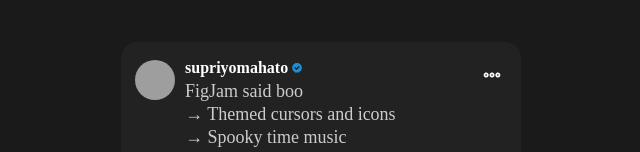
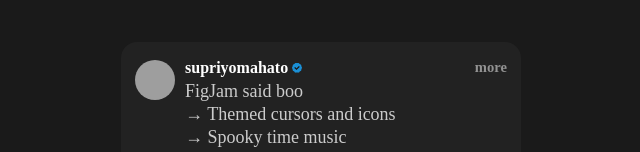
Before and after one commit to mahatosupriyo/orbit, a Next.js app: page /test in a window 1280 px wide. Shown: the part 232-384 px from the top of the page, without its empty margins (319-959 px from the left). Built offline with nearby package versions, Linux system fonts and the light colour scheme; grey boxes are pictures that could not be loaded; a web font is replaced by a local one.

Commit message:
applied change

```diff
--- a/src/components/ui/orbcomponent/orbpost/orbpost.module.scss
+++ b/src/components/ui/orbcomponent/orbpost/orbpost.module.scss
@@ -119,6 +119,14 @@
                 background-color: none;
                 background: none;
                 cursor: pointer;
+
+                font-size: 1.46rem;
+                font-weight: 600;
+                align-items: center;
+                font-family: $archivo;
+                color: #929292;
+                gap: 0.4rem;
+                line-height: 100%;
             }
         }
     }
--- a/src/components/ui/orbcomponent/orbpost/orbpost.tsx
+++ b/src/components/ui/orbcomponent/orbpost/orbpost.tsx
@@ -51,7 +51,8 @@
                     <motion.button
                         whileTap={{ scale: 0.96, opacity: 0.6 }}
                         className={styles.moreicon}>
-                        <OrbIcons name='more' fill='#fff' size={30} />
+                            more
+                        {/* <OrbIcons name='more' fill='#fff' size={30} /> */}
                     </motion.button>
                 </div>
             </div>
```
